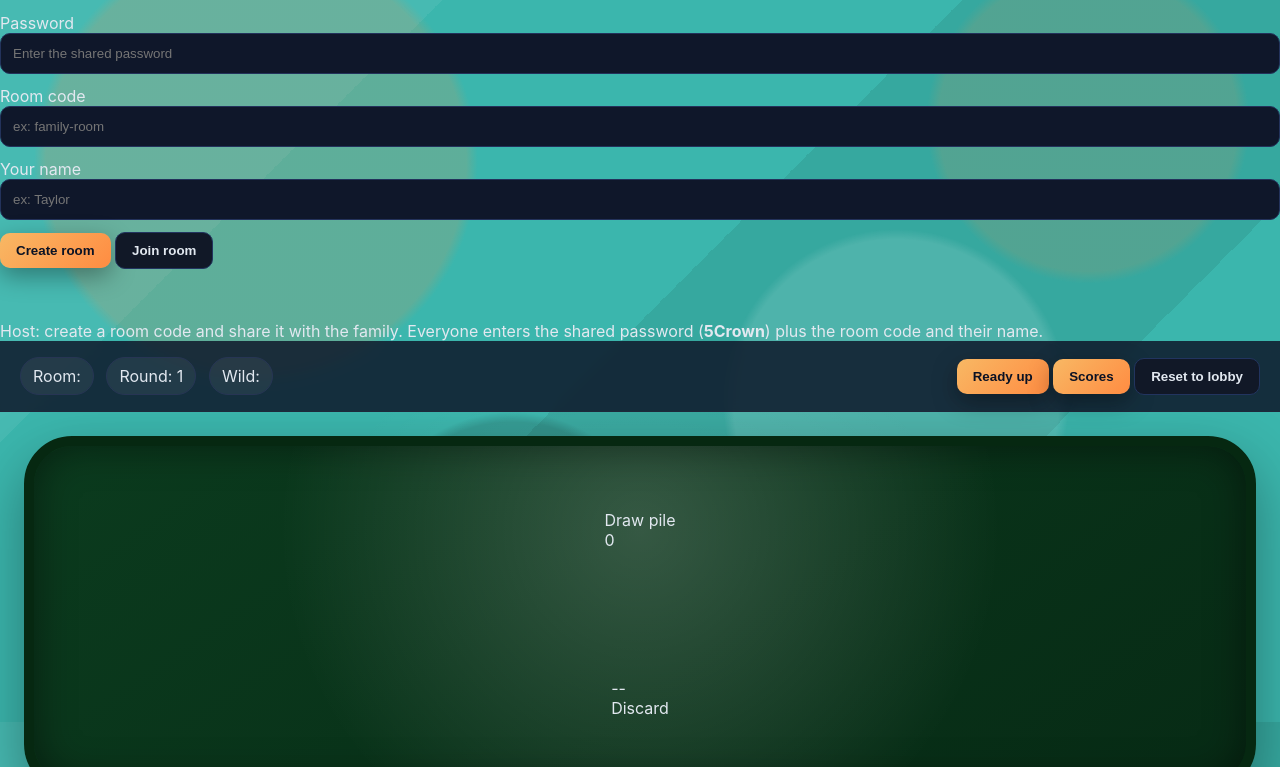
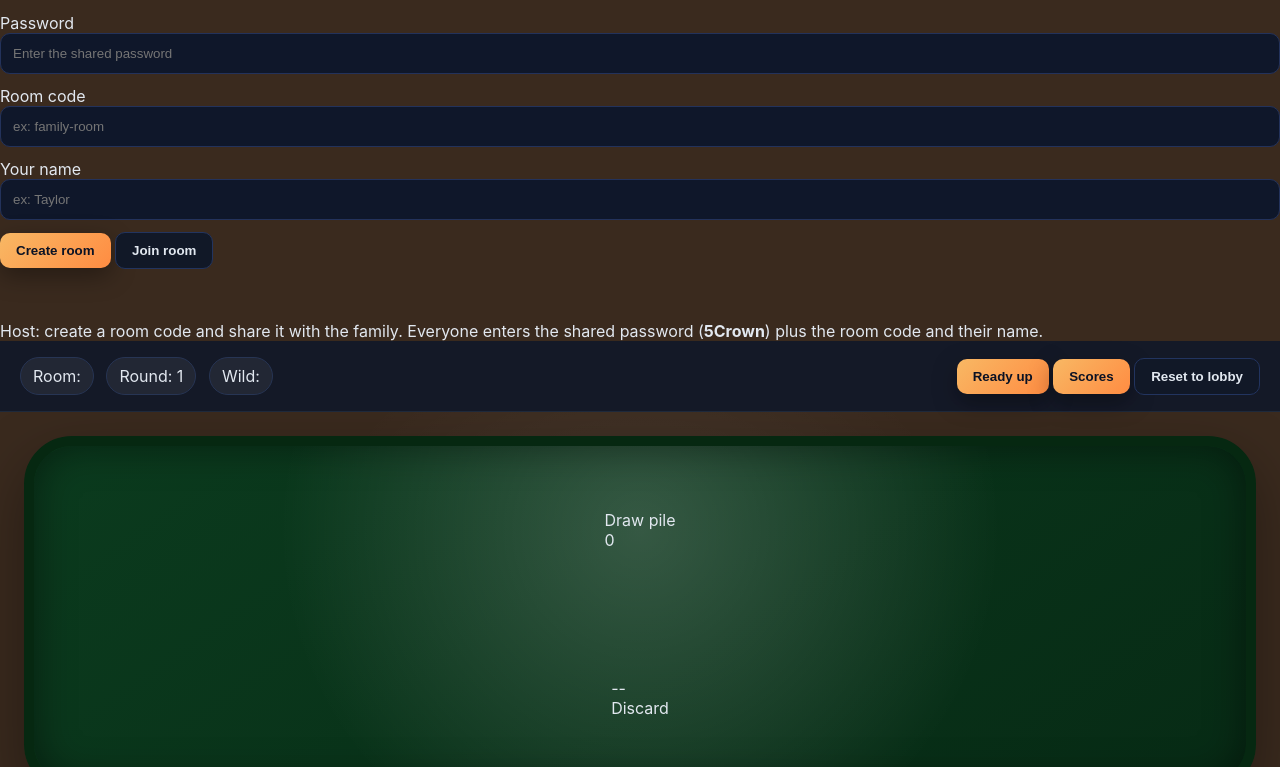
Before and after one commit to Spencerst11/crowngame, a website: page public/index.html in a window 1280 px wide. Shown: the part 78-845 px from the top of the page. Drawn offline with nearby package versions, Linux system fonts and the light colour scheme.

Commit message:
Update style.css

```diff
--- a/public/style.css
+++ b/public/style.css
@@ -21,30 +21,8 @@ body {
   min-height: 100vh;
   color: var(--text);
 
-  background:
-    radial-gradient(circle at 20% 30%, rgba(255, 140, 66, 0.18) 0 18%, transparent 19%),
-    radial-gradient(circle at 70% 60%, rgba(255, 255, 255, 0.12) 0 16%, transparent 17%),
-    radial-gradient(circle at 40% 80%, rgba(0, 0, 0, 0.15) 0 14%, transparent 15%),
-    radial-gradient(circle at 85% 25%, rgba(255, 140, 66, 0.14) 0 12%, transparent 13%),
-    linear-gradient(
-      135deg,
-      rgba(255, 255, 255, 0.06) 25%,
-      transparent 25%,
-      transparent 50%,
-      rgba(0, 0, 0, 0.08) 50%,
-      rgba(0, 0, 0, 0.08) 75%,
-      transparent 75%
-    ),
-    #3bb6ad;
-
-  background-size:
-    260px 260px,
-    320px 320px,
-    280px 280px,
-    340px 340px,
-    120px 120px;
-
-  background-attachment: fixed;
+  /* Warm wood brown */
+  background-color: #3a2a1e;
 }
 
 h1, h2, h3 { margin: 0 0 8px; }
```
